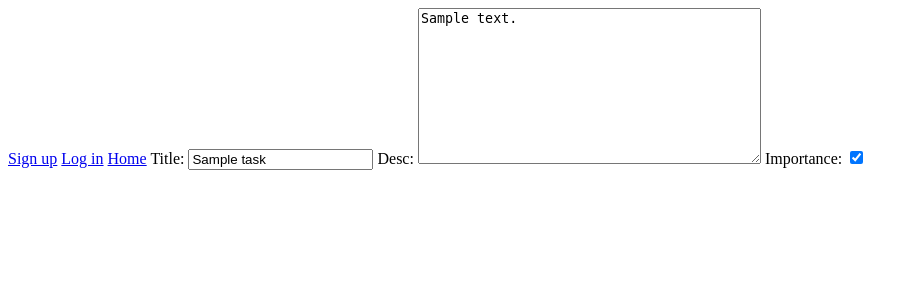
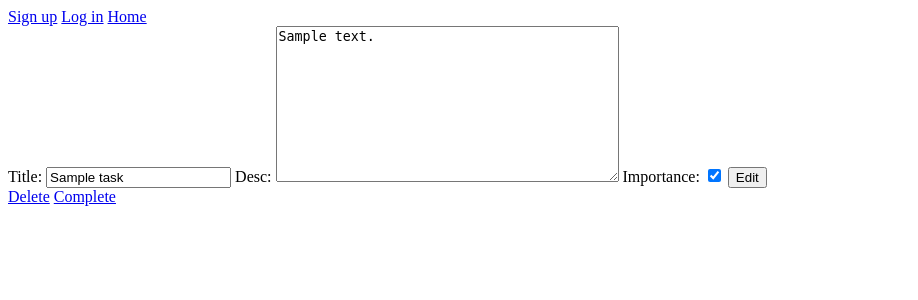
Before and after one commit to piotrPeplinski/SDA75taskManager, a Django app: page /tasks/1/ in a window 1280 px wide. Shown: the top 300 px of the page, without its empty margins (0-918 px from the left). Run offline with Django 4.2, Linux system fonts and the light colour scheme; tables that the repository leaves empty hold one stand-in row (values such as "Sample post").

Commit message:
edit,complete,delete

```diff
--- a/taskManager/tasks/templates/detail.html
+++ b/taskManager/tasks/templates/detail.html
@@ -2,6 +2,18 @@
 
 {% block content %}
 
-    {{form}}
+    {% if error %}
+        <h3>{{error}}</h3>
+    {% endif %}
+
+    <form action="{% url 'detail' task.id %}" method="post">
+        {{form}}
+        {% csrf_token %}
+        <button type="submit">Edit</button>
+    </form>
+
+    <a href="{% url 'delete_task' task.id %}">Delete</a>
+    <a href="{% url 'complete_task' task.id %}">Complete</a>
+
 
 {% endblock content %}
--- a/taskManager/tasks/urls.py
+++ b/taskManager/tasks/urls.py
@@ -6,4 +6,6 @@ urlpatterns = [
     path('tasks/', views.tasks, name='tasks'),
     path('create/', views.create, name='create'),
     path('tasks/<int:task_id>/', views.detail, name='detail'),
+    path('tasks/<int:task_id>/delete/', views.delete_task, name='delete_task'),
+    path('tasks/<int:task_id>/complete/', views.complete_task, name='complete_task'),
 ]
--- a/taskManager/tasks/views.py
+++ b/taskManager/tasks/views.py
@@ -1,6 +1,7 @@
 from django.shortcuts import render, redirect, get_object_or_404
 from .models import Task
 from .forms import TaskForm
+from django.utils import timezone
 # Create your views here.
 
 
@@ -35,3 +36,22 @@ def detail(request, task_id):
     if request.method == 'GET':
         form = TaskForm(instance=task)
         return render(request, 'detail.html', {'form':form,'task':task})
+    else:
+        form = TaskForm(request.POST, instance=task)
+        if form.is_valid():
+            form.save()
+            return redirect('tasks')
+        else:
+            error = 'Something went wrong.'
+            return render(request, 'detail.html', {'form':form,'task':task, 'error':error})
+
+def delete_task(request, task_id):
+    task = get_object_or_404(Task, id=task_id)
+    task.delete()
+    return redirect('tasks')
+
+def complete_task(request, task_id):
+    task = get_object_or_404(Task, id=task_id)
+    task.complete_date = timezone.now()
+    task.save()
+    return redirect('tasks')
```
